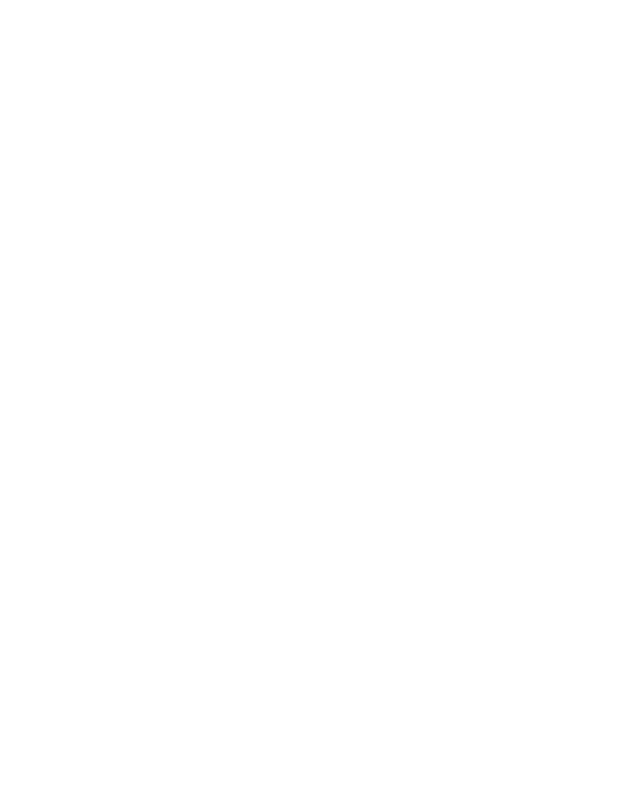
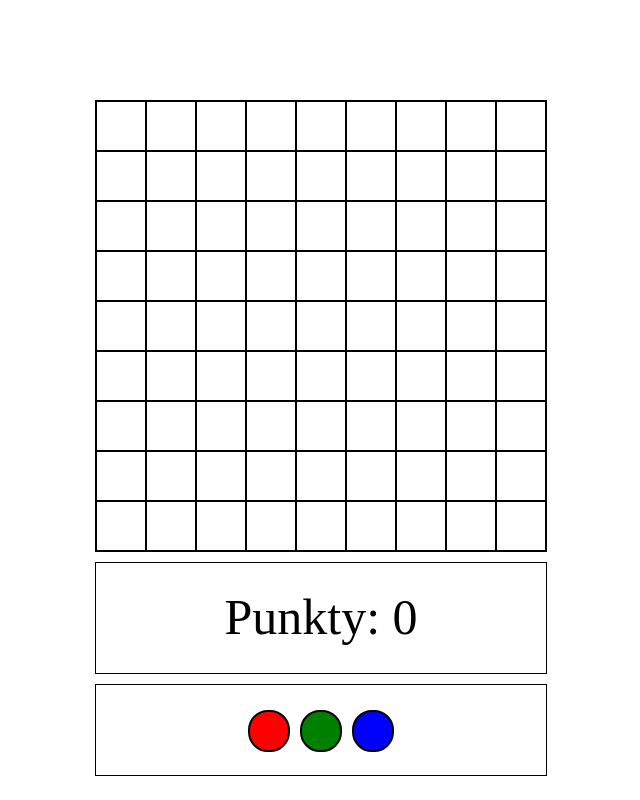
Before and after one commit to LukaszKot/Kulki, a website built with webpack: page index.html in a window 1280 px wide. Shown: the whole page, without its empty margins (319-959 px from the left). Built offline with nearby package versions, Linux system fonts and the light colour scheme.

Commit message:
displayed interface

```diff
--- a/index.html
+++ b/index.html
@@ -7,6 +7,7 @@
     <meta http-equiv="X-UA-Compatible" content="ie=edge">
     <title>Kulki</title>
     <script src="./dist/index.bundle.js"></script>
+    <link rel="stylesheet" href="style.css">
 </head>
 
 <body>
--- /dev/null
+++ b/src/Balls.ts
@@ -0,0 +1,57 @@
+export class Balls {
+    n: number = 9;
+    points: number = 0;
+    availibleColors: Array<string> = ["red", "green", "blue", "yellow", "pink", "black", "purple"]
+    nextBallsColors: Array<string> = ["red", "green", "blue"]
+    constructor() {
+    }
+
+    render(): void {
+        this.renderBoard();
+        this.renderPoints();
+        this.renderNextBallsColors();
+    }
+
+    private renderBoard(): void {
+        document.getElementsByClassName("board")[0]?.remove();
+        let board: HTMLElement = document.createElement("div")
+        board.classList.add("board");
+        for (var i: number = 0; i < this.n; i++) {
+            for (var j: number = 0; j < this.n; j++) {
+                let field: HTMLElement = document.createElement("div")
+
+                field.classList.add("field")
+
+                board.appendChild(field);
+            }
+        }
+        document.body.appendChild(board);
+    }
+
+    private renderPoints(): void {
+        document.getElementsByClassName("points")[0]?.remove();
+        let pointsDiv: HTMLElement = document.createElement("div");
+        pointsDiv.innerHTML = `Punkty: ${this.points} `;
+        pointsDiv.classList.add("points")
+        document.body.appendChild(pointsDiv);
+    }
+
+    private renderNextBallsColors(): void {
+        document.getElementsByClassName("nextBalls")[0]?.remove();
+        let nextBallsDiv: HTMLElement = document.createElement("div");
+
+        this.nextBallsColors.forEach((element: string): void => {
+            let ball: HTMLElement = this.getBallElement(element);
+            nextBallsDiv.appendChild(ball);
+        });
+        nextBallsDiv.classList.add("nextBalls")
+        document.body.appendChild(nextBallsDiv);
+    }
+
+    private getBallElement(color: string): HTMLElement {
+        var element: HTMLElement = document.createElement("div");
+        element.classList.add("ball");
+        element.style.backgroundColor = color;
+        return element;
+    }
+}
--- a/src/index.ts
+++ b/src/index.ts
@@ -1 +1,6 @@
-console.log("xD");
+import { Balls } from './Balls';
+
+document.addEventListener("DOMContentLoaded", function (e: Event): void {
+    var balls: Balls = new Balls();
+    balls.render();
+})
--- /dev/null
+++ b/style.css
@@ -0,0 +1,54 @@
+body
+{
+    margin: 0;
+    padding: 0;
+}
+
+.board
+{
+    width: 450px;
+    height: 450px;
+    border: 1px solid black;
+    display: flex;
+    flex-wrap: wrap;
+    flex-direction: row;
+    margin: 100px auto 10px auto;
+}
+
+.field
+{
+    border: 1px solid black;
+    width: 48px;
+    height: 48px;
+    cursor: pointer;
+}
+
+.points{
+    border: 1px solid black;
+    width: 400px;
+    height: 60px;
+    padding: 25px;
+    margin: 0 auto;
+    text-align: center;
+    font-size: 50px;
+}
+
+.nextBalls
+{
+    margin: 10px auto;
+    width: 410px;
+    height: 50px;
+    padding: 20px;
+    border: 1px solid black;
+    display: flex;
+    justify-content: center;
+}
+
+.ball
+{
+    width: 38px;
+    height: 38px;
+    border-radius: 20px;
+    margin: 5px;
+    border: 2px solid black;
+}
```
Also changed, not shown: dist/index.bundle.js.
